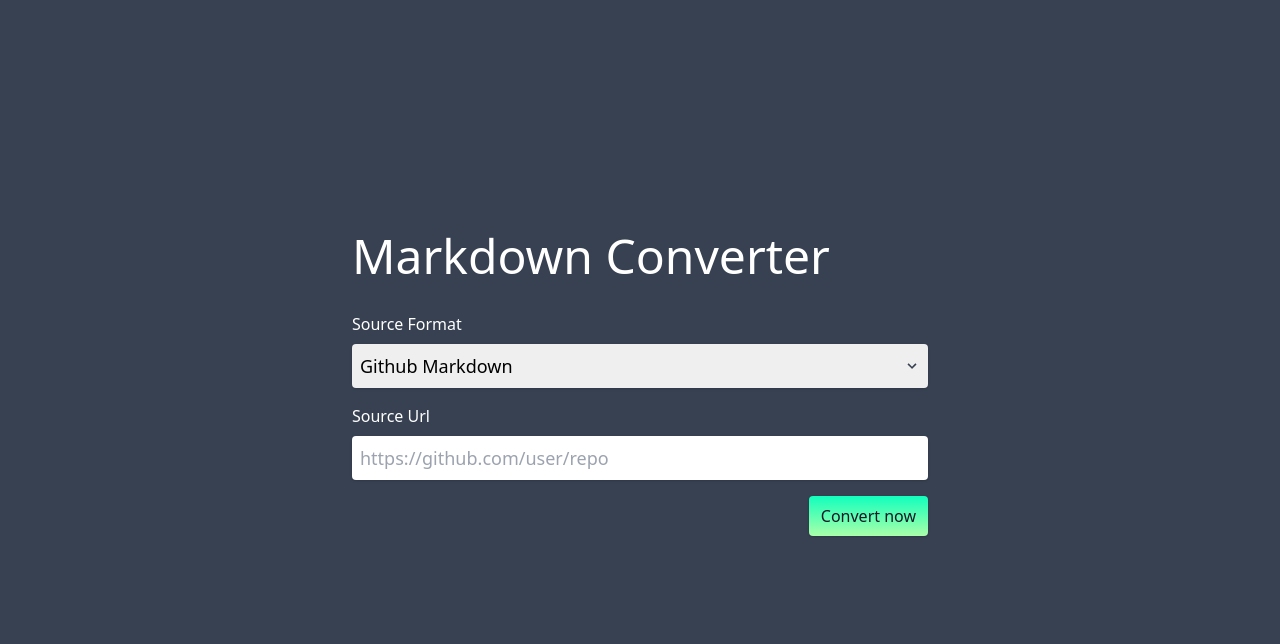
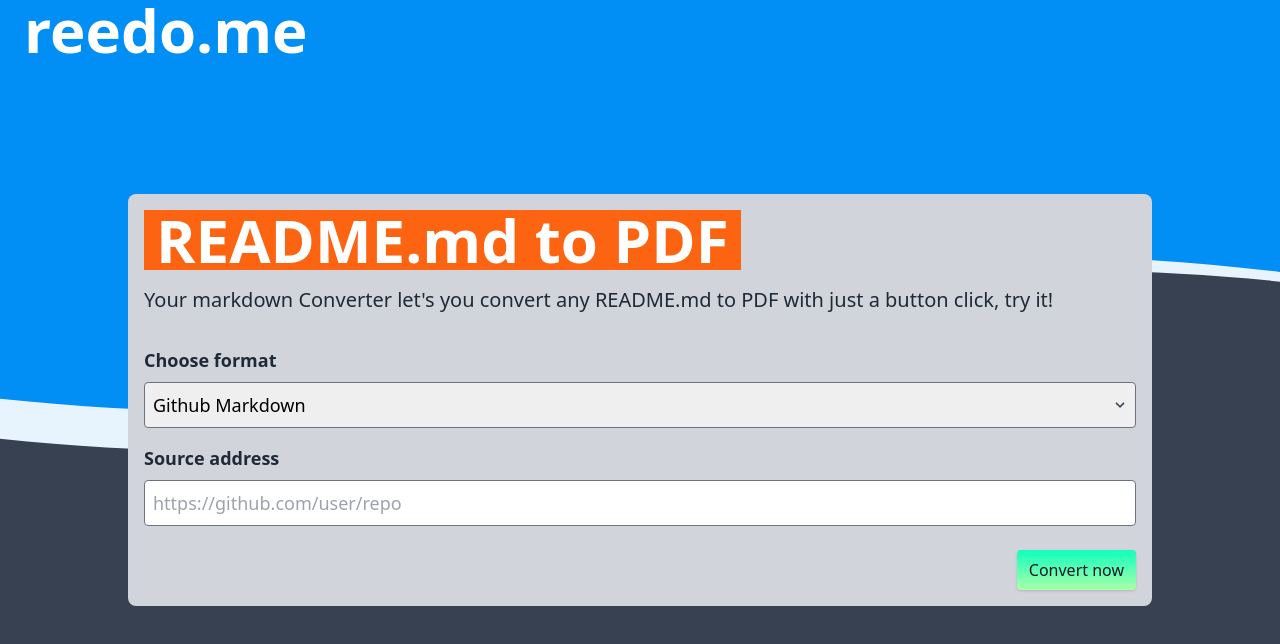
Before and after one commit to p3t3r67x0/markdown-webapp, a plain HTML site: page app/index.html in a window 1280 px wide. Drawn offline with nearby package versions, Linux system fonts and the light colour scheme; no server answers.

Commit message:
created a new look and feel and redesigned the input fields

```diff
--- a/app/index.html
+++ b/app/index.html
@@ -13,18 +13,36 @@
       background: -webkit-linear-gradient(#11FFBD, #AAFFA9);
       background: linear-gradient(#11FFBD, #AAFFA9);
     }
+
+    .bg-custom-500 {
+      background-color: #fc6411;
+    }
   </style>
 </head>
 
-<body class="bg-gray-700">
-  <div x-data="bindForm()" class="h-screen px-12 py-8">
+<body class="bg-gray-700 relative">
+  <div class="absolute w-full">
+    <h1 class="absolute w-full text-6xl font-bold text-white px-6">reedo.me</h1>
+    <svg class="" xmlns="http://www.w3.org/2000/svg" xmlns:xlink="http://www.w3.org/1999/xlink" viewBox="0 350 1440 657">
+      <defs>
+        <path d="M0 892.505c308.829 32.498 548.829 7.536 720-74.885 171.171-82.422 411.171-104.978 720-67.668V0H0v892.505z" id="a" />
+      </defs>
+      <g>
+        <path d="M-55.431 836.955c336.93 43.08 603.018 15.377 798.265-83.11 195.246-98.486 461.131-123.26 797.655-74.317l37.318-537.237L-6.05 126.037l-49.382 710.92z" fill="#E8F4FD" />
+        <use fill="#018EF5" xlink:href="#a" transform="translate(0 -94)" />
+      </g>
+    </svg>
+  </div>
+
+  <div x-data="bindForm()" class="relative h-screen z-50 px-4">
     <div class="flex flex-col items-center justify-center min-h-full">
-      <div class="max-w-xl w-full mb-4">
-        <h1 class="text-5xl text-white mb-8">Markdown Converter</h1>
+      <div class="max-w-5xl w-full p-4 bg-gray-300 rounded-lg">
+        <h1 class="inline-block text-6xl bg-custom-500 font-bold text-white px-3 mb-4">README.md to PDF</h1>
+        <p class="text-xl text-gray-800 mb-8">Your markdown Converter let's you convert any README.md to PDF with just a button click, try it!</p>
         <div class="mb-4">
-          <label for="format" class="block text-white mb-2">Source Format</label>
+          <label for="format" class="block text-lg text-gray-800 font-bold mb-2">Choose format</label>
           <div class="relative">
-            <select v-model="settings.amenity" class="appearance-none cursor-pointer focus:outline-none block w-full px-2 py-2 rounded shadow text-lg">
+            <select v-model="settings.amenity" class="appearance-none cursor-pointer focus:outline-none block w-full px-2 py-2 rounded border border-gray-500 text-lg">
               <option value="gfm" selected>Github Markdown</option>
               <option value="md">Markdown</option>
               <option value="rst">reStructured Text</option>
@@ -36,11 +54,11 @@
             </div>
           </div>
         </div>
-        <div class="mb-4">
-          <label for="format" class="block text-white mb-2">Source Url</label>
-          <input type="text" x-model="input" placeholder="https://github.com/user/repo" class="w-full px-2 py-2 rounded shadow text-lg" />
+        <div class="mb-6">
+          <label for="format" class="block text-lg text-gray-800 font-bold mb-2">Source address</label>
+          <input type="text" x-model="input" placeholder="https://github.com/user/repo" class="w-full px-2 py-2 rounded border border-gray-500 text-lg" />
         </div>
-        <div class="mb-4 text-right">
+        <div class="text-right">
           <button type="button" @click="startConverter()" class="text-gray-900 bg-custom-400 rounded shadow px-3 py-2">Convert now</button>
         </div>
       </div>
```
